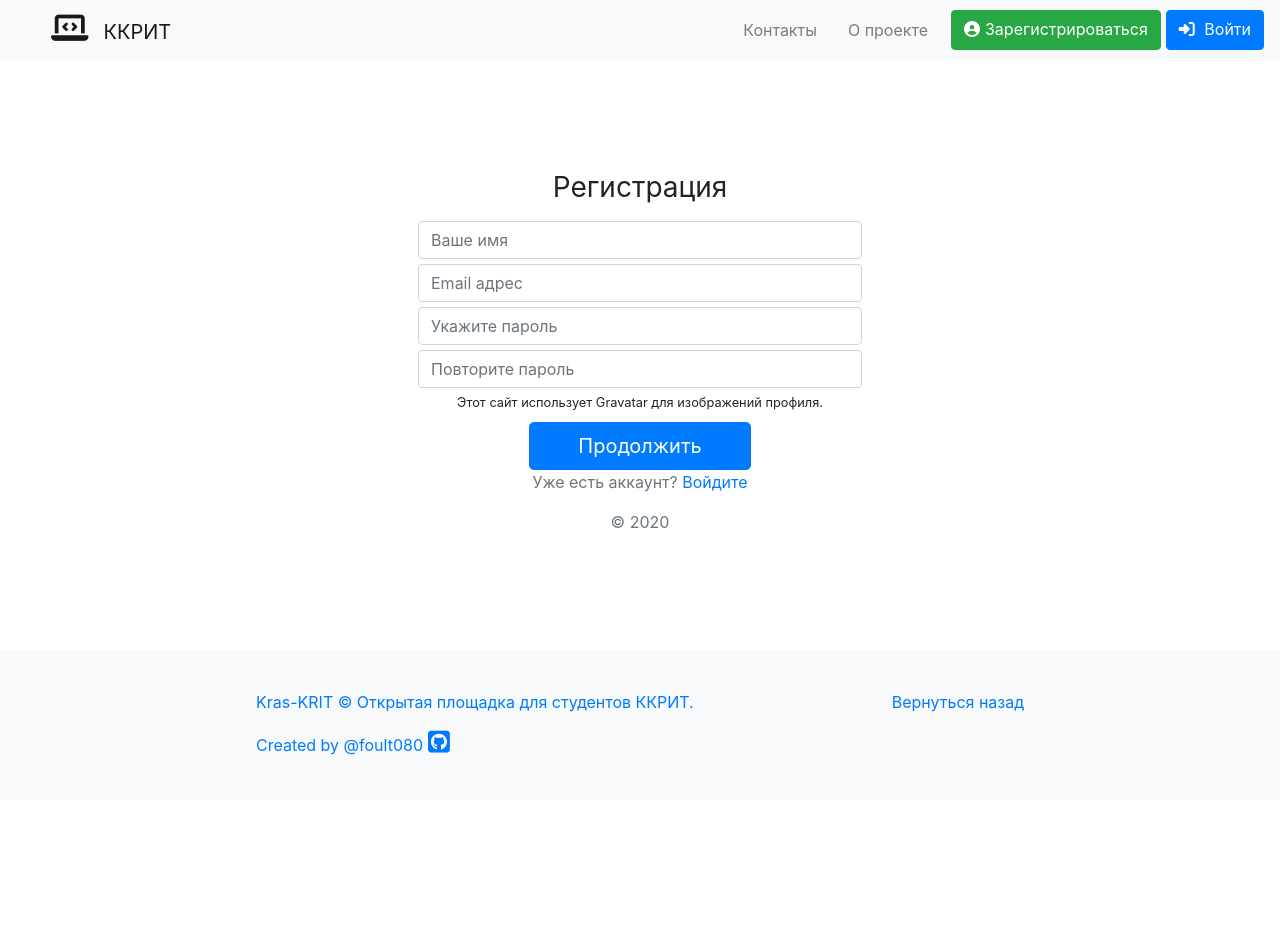
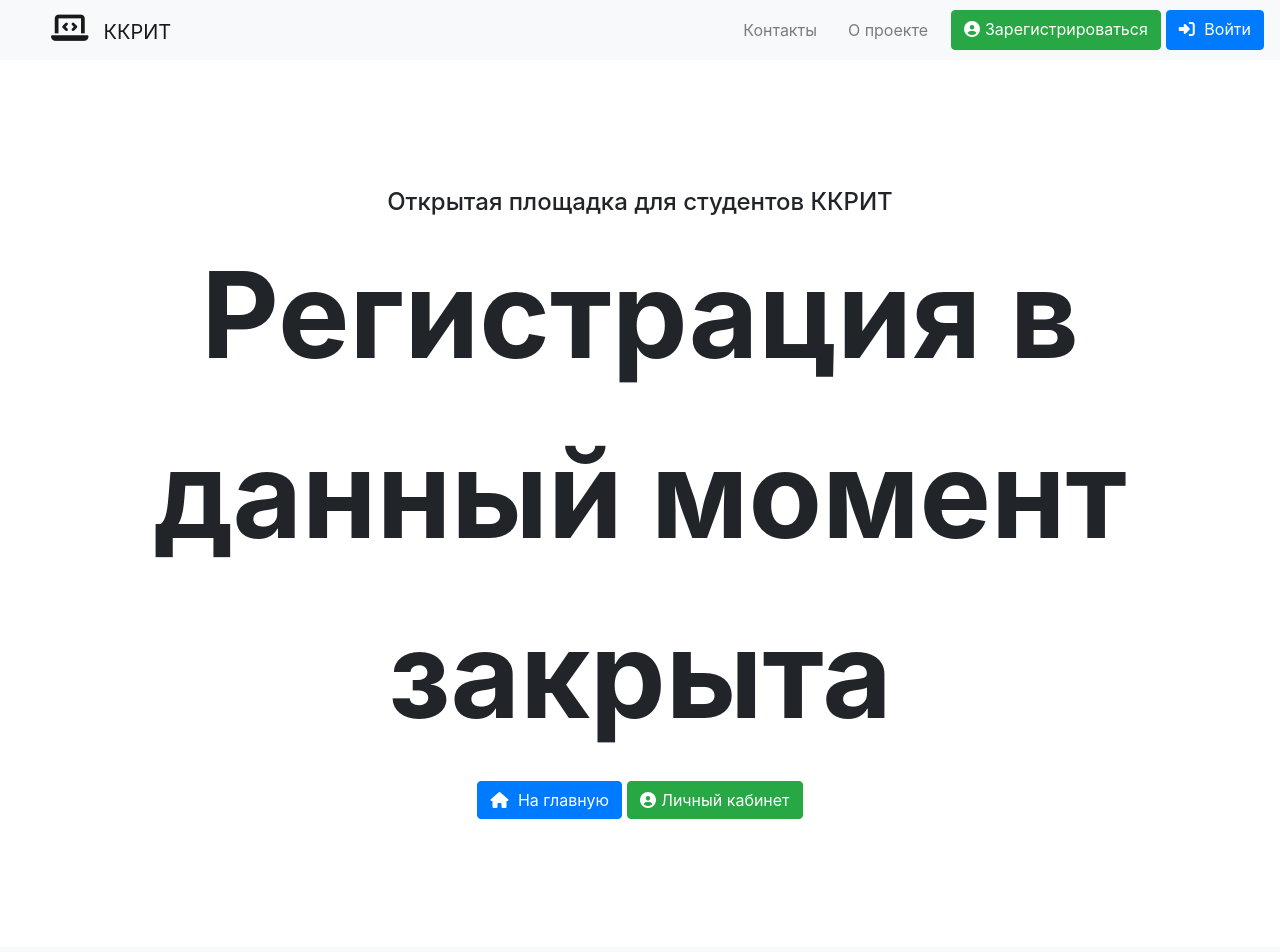
Before and after one commit to Foult080/open-kras-krit, a React (Create React App) app in the folder front-app/: page /register in a window 1280 px wide. Shown: the top 952 px of the page. Before the commit the page ends 800 px from the top, so only its background shows below. Built offline with nearby package versions, Linux system fonts and the light colour scheme; no server answers.

Commit message:
closed register users

```diff
--- a/front-app/src/components/auth/Register.js
+++ b/front-app/src/components/auth/Register.js
@@ -1,3 +1,37 @@
+import { Link } from "react-router-dom";
+import React, { Fragment } from "react";
+
+const Register = () => {
+  return (
+    <Fragment>
+      <div className="row">
+        <div className="col-md-12">
+          <div className="error-template">
+            <h4>Открытая площадка для студентов ККРИТ</h4>
+            <p className="ex404">Регистрация в данный момент закрыта</p>
+            <div className="error-actions">
+              <Link to="/">
+                <button className="btn btn-primary ex-btn">
+                  <i className="fas fa-home"></i> На главную
+                </button>
+              </Link>
+              <Link to="/dashboard">
+                <button className="btn btn-success">
+                  <i className="fas fa-user-circle"></i>Личный кабинет
+                </button>
+              </Link>
+            </div>
+          </div>
+        </div>
+      </div>
+    </Fragment>
+  );
+};
+
+export default Register;
+
+/*
+
 import React, { Fragment, useState } from "react";
 import { connect } from "react-redux";
 import { setAlert } from "../../actions/alert";
@@ -111,3 +145,4 @@ const mapStateToProps = state => ({
 });
 
 export default connect(mapStateToProps, { setAlert, register })(Register);
+*/
```
